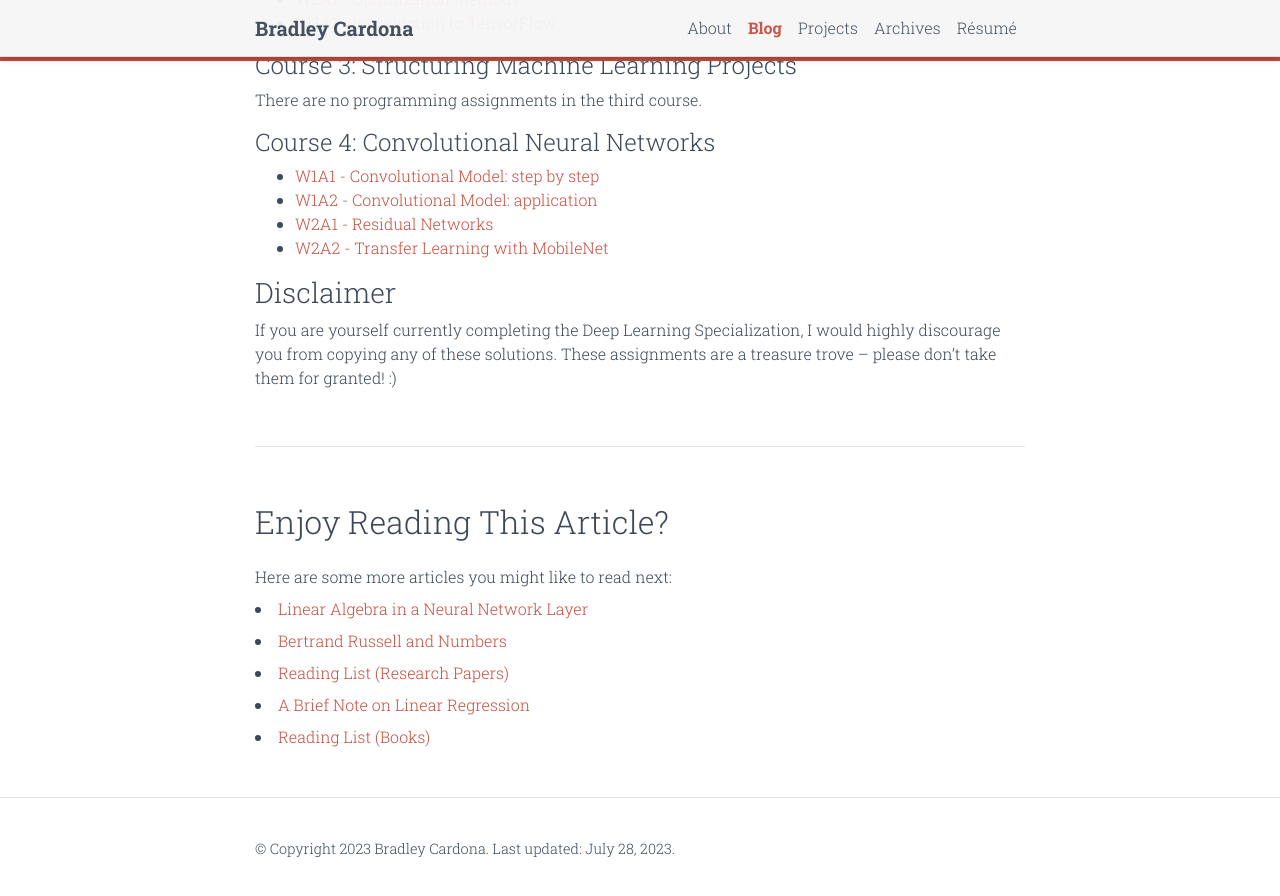
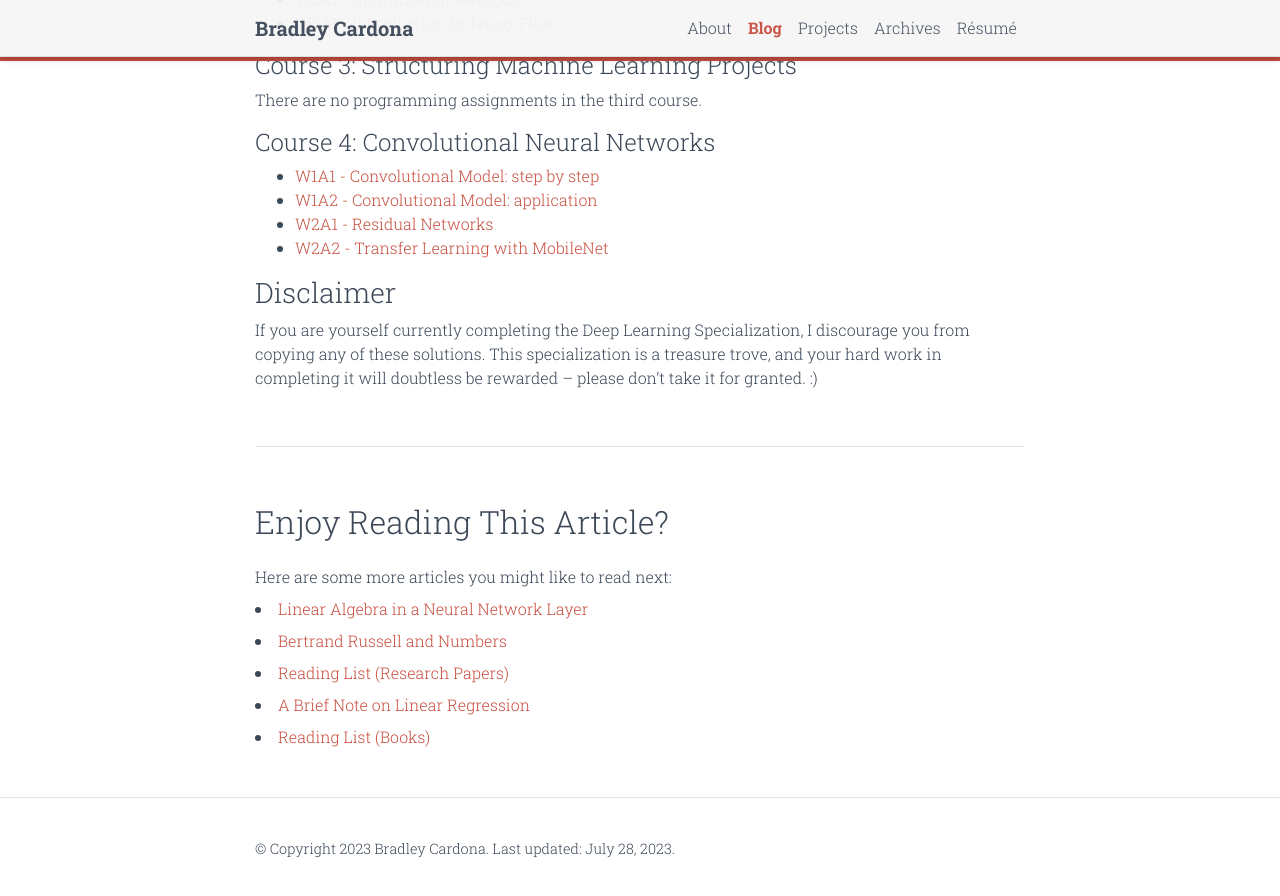
Before and after one commit to BMCARDONA/bmcardona.github.io, a Jekyll site: the page built from _posts/2023-07-23-deep-learning-specialization.md, in a window 1280 px wide and 900 px high, scrolled down 656 px. Shown: the top 896 px of the window. Built offline with Jekyll 4.4.1, drawn with Linux system fonts in a browser that asks for light colours; comment, search, counter and statistics services are not loaded; a style sheet for code colours, icons or effects is not loaded.

Commit message:
re-wording

```diff
--- a/_posts/2023-07-23-deep-learning-specialization.md
+++ b/_posts/2023-07-23-deep-learning-specialization.md
@@ -41,4 +41,4 @@ There are no programming assignments in the third course.
 
 ### Disclaimer
 
-If you are yourself currently completing the Deep Learning Specialization, I would highly discourage you from copying any of these solutions. These assignments are a treasure trove -- please don't take them for granted! :)
+If you are yourself currently completing the Deep Learning Specialization, I discourage you from copying any of these solutions. This specialization is a treasure trove, and your hard work in completing it will doubtless be rewarded -- please don't take it for granted. :)
```
